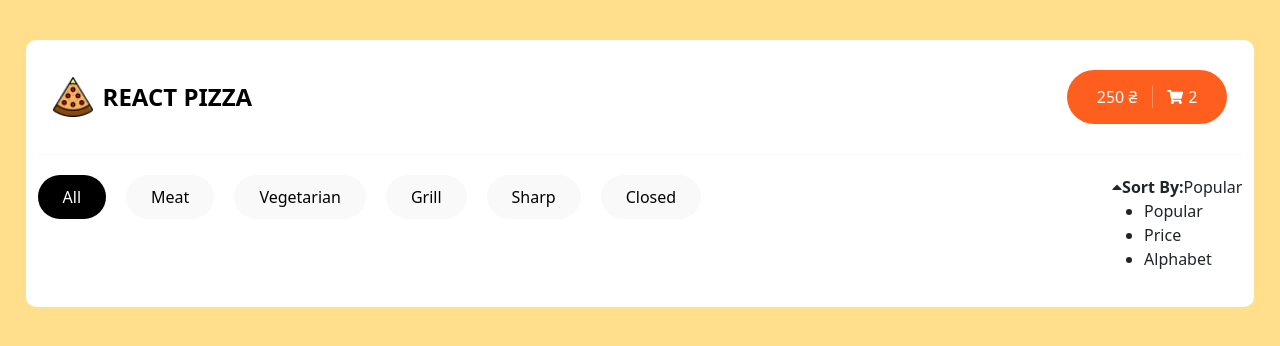
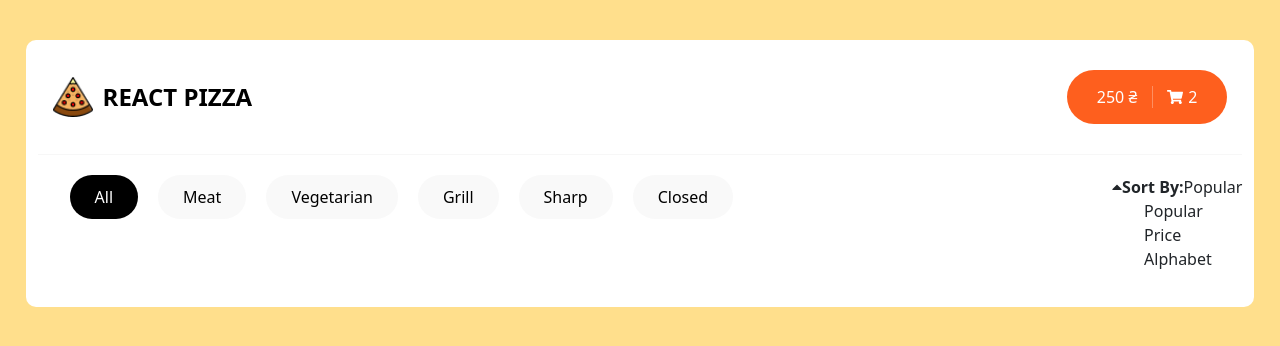
Before and after one commit to gavryk/pizza-app, a React (Create React App) app: page / in a window 1280 px wide. Shown: the top 346 px of the page. Built offline with nearby package versions, Linux system fonts and the light colour scheme.

Commit message:
select categories buttons

```diff
--- a/src/Pages/Home/Home.jsx
+++ b/src/Pages/Home/Home.jsx
@@ -5,10 +5,11 @@ import style from './Home.module.scss';
 import {Categories} from "../../components";
 
 const Home = ({ categories }) => {
+
     return (
         <div className={`${ style.content__top } d-flex justify-content-between`}>
             <div className={`${ style.categories } col-8`}>
-                <Categories items={ categories }/>
+                <Categories catClickItem={ (name) => console.log(name) } items={ categories }/>
             </div>
             <div className="sort">
                 <div className="sort__label">
--- a/src/components/Button/Button.jsx
+++ b/src/components/Button/Button.jsx
@@ -1,9 +1,10 @@
 import React from "react";
 import style from './Button.module.scss'
 
-const Button = ({ children, active, setActive }) => {
+const Button = ({ children, active, ...props }) => {
     return (
         <button
+            key={ props.key }
             className={`${ active && style.active } ${ style.btn  }`}
         >
             { children }
--- a/src/components/Categories/Categories.jsx
+++ b/src/components/Categories/Categories.jsx
@@ -1,19 +1,30 @@
-import React from "react";
-import {Button} from "../index";
+import React, {useState} from "react";
+import style from './Categories.module.scss'
 
 
-const Categories = ({ items }) => {
+const Categories = ({ items, catClickItem }) => {
+    const [activeItem, setActiveItem] = useState(null)
+
+    const onSelectCat = (index) => {
+        setActiveItem(index);
+    }
+
     return(
-        <div className='d-flex justify-content-start align-items-center'>
-            <Button active>All</Button>
+        <ul className='d-flex justify-content-start align-items-center'>
+            <li className={`${ style.btn } ${ activeItem === null && style.active }`} onClick={ () => onSelectCat(null) }>All</li>
             {
-                items.map(cat => {
+                items.map((cat, index) => {
                     return (
-                        <Button>{ cat }</Button>
+                        <li className={`${style.btn} ${ activeItem === index && style.active }`}
+                            onClick={ () => onSelectCat(index) }
+                            key={`${ cat }_${ index }`}
+                        >
+                            { cat }
+                        </li>
                     )
                 })
             }
-        </div>
+        </ul>
     )
 }
 
--- a/src/components/Categories/Categories.module.scss
+++ b/src/components/Categories/Categories.module.scss
@@ -0,0 +1,28 @@
+ul {
+  list-style: none;
+  li {
+    &.btn {
+      color: #000;
+      padding: 10px 25px;
+      background: #F9F9F9;
+      border-radius: 30px;
+      cursor: pointer;
+      font-weight: 500;
+      transition: all .3s ease-in-out;
+      margin-right: 20px;
+      outline: none;
+      border: none;
+      &:last-child {
+        margin-right: 0;
+      }
+      &.active {
+        background: #000;
+        color: #fff;
+      }
+      &:hover {
+        background: #000;
+        color: #fff;
+      }
+    }
+  }
+}
```
